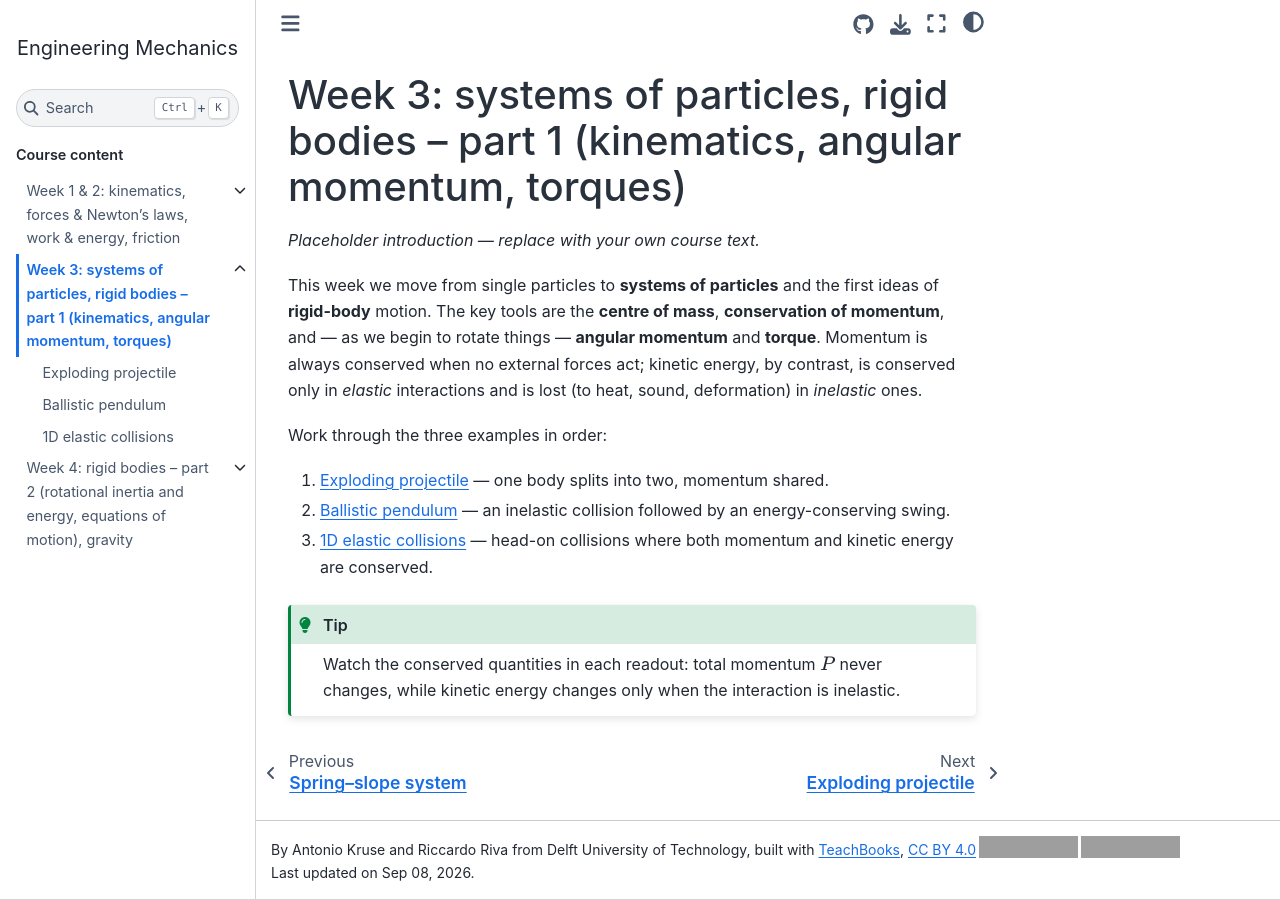
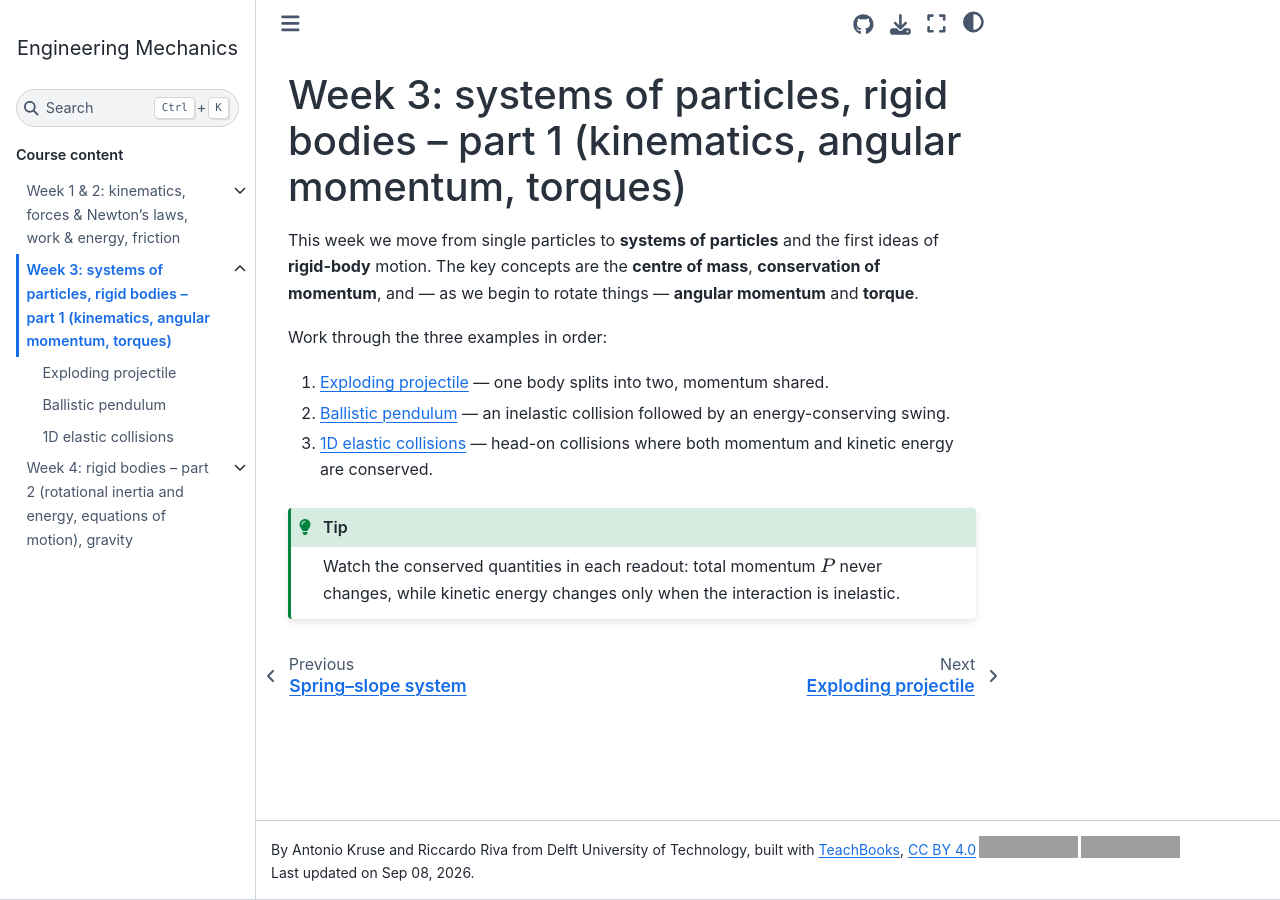
Before and after one commit to remriva/Mech, a Jupyter Book: the page built from book/week3/index.md, in a window 1280 px wide. Built offline with Jupyter Book 1.0.4 settings and Sphinx 7.4.7 and the Sphinx Book theme 1.1.4, drawn with Linux system fonts in a browser that asks for light colours; comment, search, counter and statistics services are not loaded; grey boxes are pictures that could not be loaded.

Commit message:
Update index.md

```diff
--- a/book/week3/index.md
+++ b/book/week3/index.md
@@ -1,13 +1,9 @@
 (week3)=
 # Week 3: systems of particles, rigid bodies – part 1 (kinematics, angular momentum, torques)
 
-*Placeholder introduction — replace with your own course text.*
-
 This week we move from single particles to **systems of particles** and the first ideas of
-**rigid-body** motion. The key tools are the **centre of mass**, **conservation of momentum**,
-and — as we begin to rotate things — **angular momentum** and **torque**. Momentum is always
-conserved when no external forces act; kinetic energy, by contrast, is conserved only in
-*elastic* interactions and is lost (to heat, sound, deformation) in *inelastic* ones.
+**rigid-body** motion. The key concepts are the **centre of mass**, **conservation of momentum**,
+and — as we begin to rotate things — **angular momentum** and **torque**.
 
 Work through the three examples in order:
 
```
